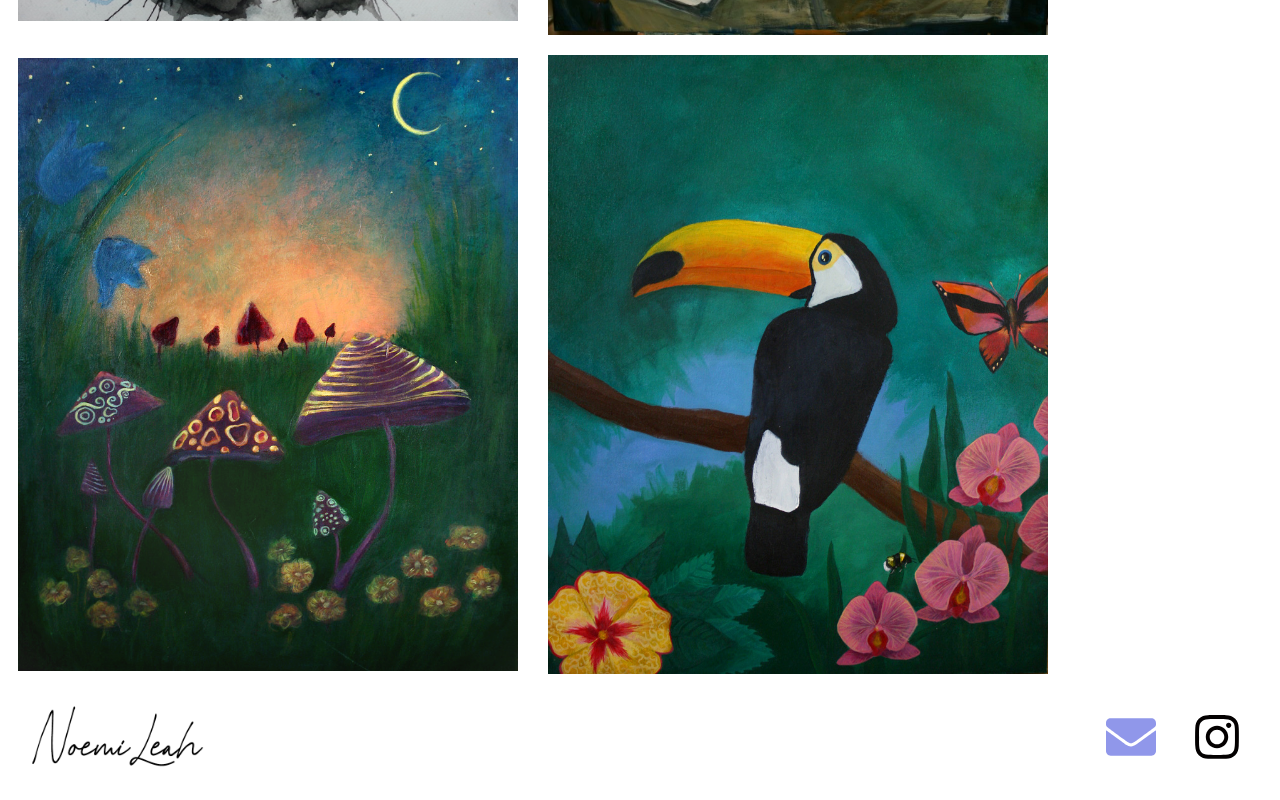
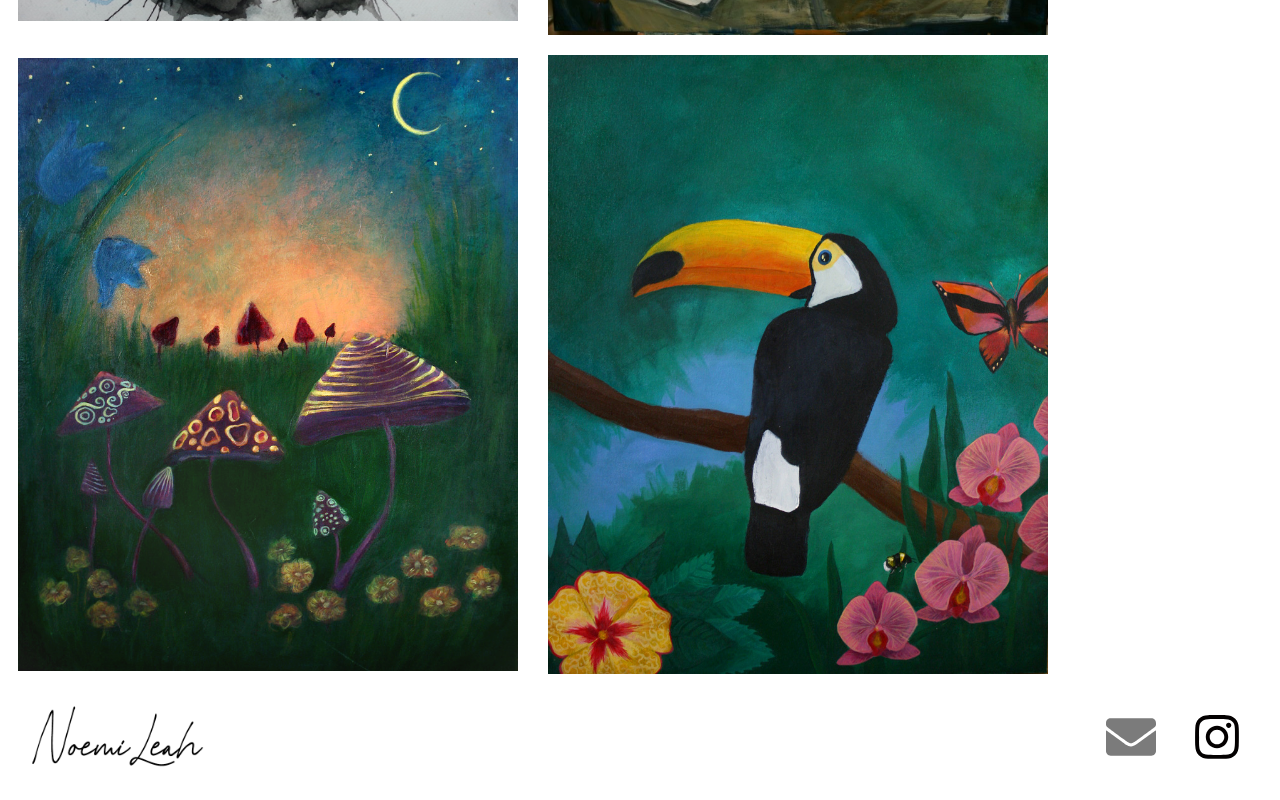
Before and after one commit to f1nduck/noemi-art-website, a React (Vite) app: page / in a window 1280 px wide. In both pictures the pointer is over the button 1131 px from the left and 4014 px from the top of the page. Shown: the part 3271-4071 px from the top of the page. Built offline with nearby package versions, Linux system fonts and the light colour scheme.

Commit message:
edit footer appearance

```diff
--- a/src/components/Footer.css
+++ b/src/components/Footer.css
@@ -34,10 +34,10 @@ footer {
   font-size: 50px;
   text-decoration: none;
   cursor: pointer;
-  transition: color 0.3s ease;
+  transition: color 0.2s ease;
 }
 
 .contact button:hover,
 .contact a:hover {
-  color: #5f6ae1b1; /* Change color on hover */
+  color: #797979fb; /* Change color on hover */
 }
```
